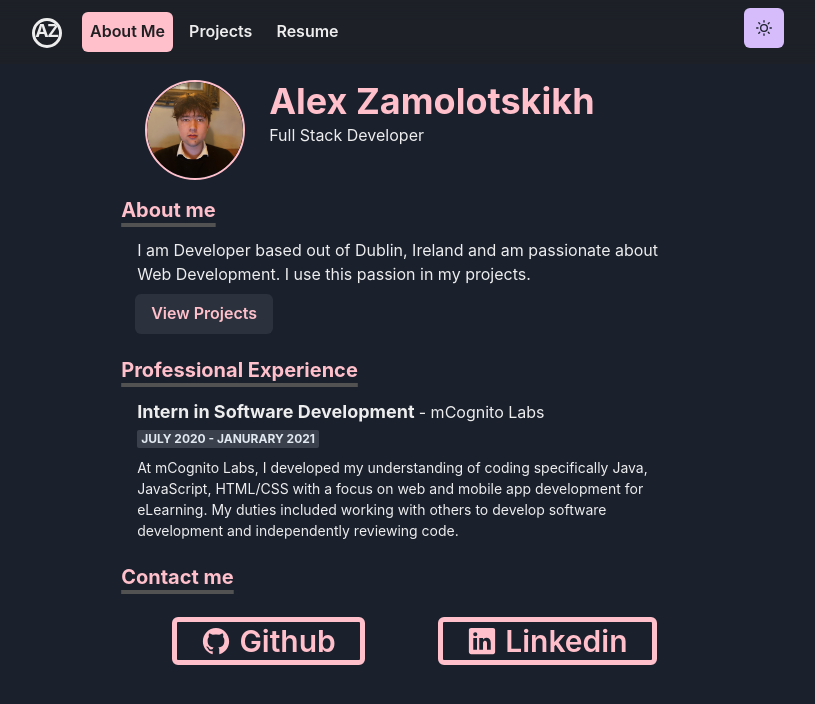
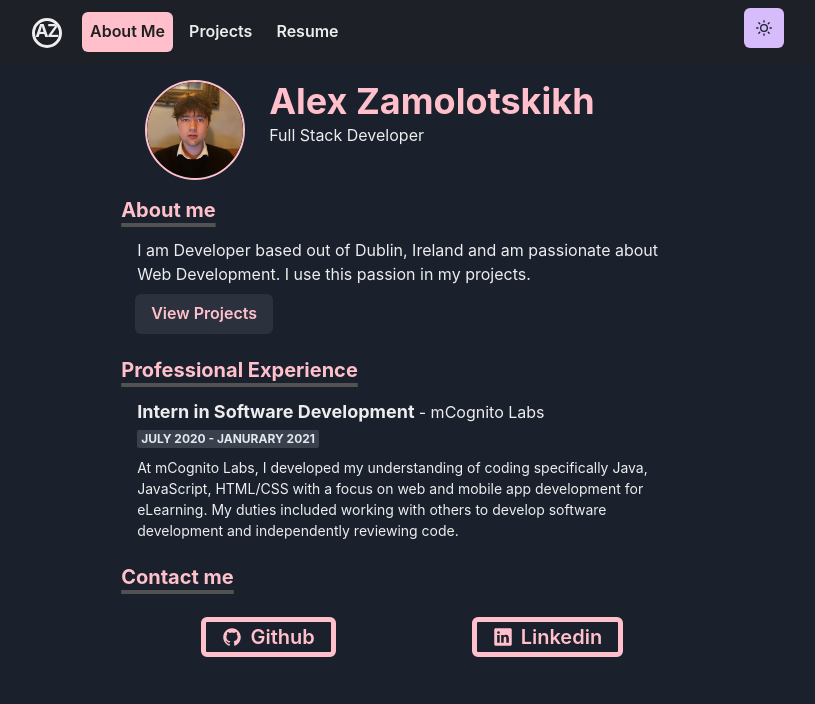
Before and after one commit to zamolots/Portfolio, a Next.js app: page /about in a window 1280 px wide. Shown: the top 704 px of the page, without its empty margins (232-1047 px from the left). Built offline with nearby package versions, Linux system fonts and the light colour scheme.

Commit message:
Fixing Buttons

```diff
--- a/pages/about.js
+++ b/pages/about.js
@@ -107,15 +107,15 @@ const About = () => {
                 </Heading>
                 <Box w="100%" textAlign="center"
                      overflow="hidden" p={3}>
-                    <SimpleGrid columns={[1,1,2]} gap={2} >
+                    <SimpleGrid columns={[2]} gap={2} >
 
 
                         <Link isExternal="true"  href="https://github.com/zampilled"
                         >
                             <Button
 
-                                size={"lg"}
-                                fontSize="30px"
+                                size={"md"}
+                                fontSize="20px"
                                 variant="outline"
                                 borderWidth={"5px"}
                                 borderColor={useColorModeValue('#553C9A','pink')}
@@ -126,8 +126,8 @@ const About = () => {
                             <Button
 
 
-                                size={"lg"}
-                                fontSize="30px"
+                                size={"md"}
+                                fontSize="20px"
                                 variant="outline"
                                 borderWidth={"5px"}
                                 borderColor={useColorModeValue('#553C9A','pink')}
```
Also changed, not shown: 1 other file (tests, documents, lock files or other folders).
